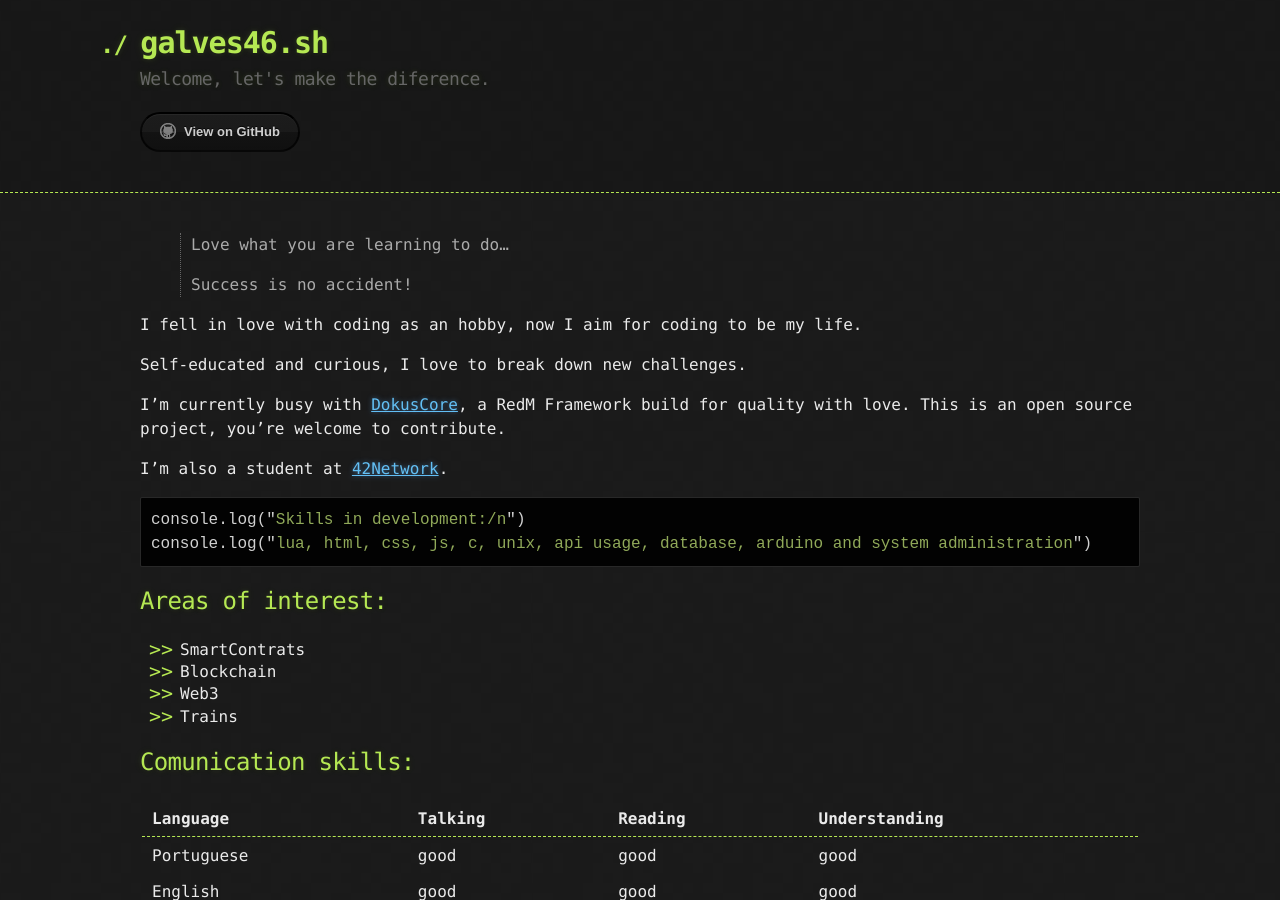
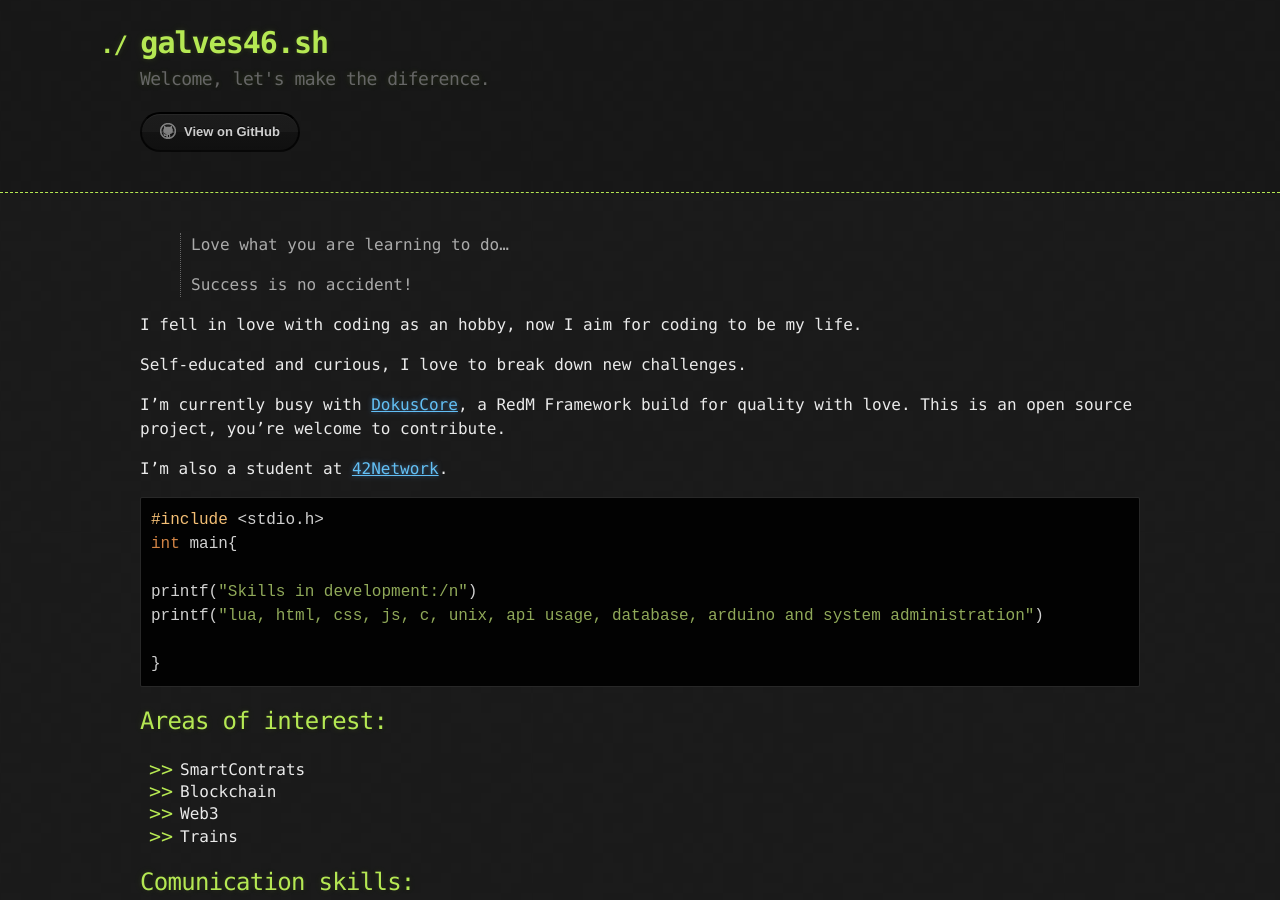
Before and after one commit to galves46/galves46.github.io, a Jekyll site: the page built from index.md, in a window 1280 px wide and 900 px high. Built offline with Jekyll 4.4.1, drawn with Linux system fonts in a browser that asks for light colours.

Commit message:
Update index.md

````diff
--- a/index.md
+++ b/index.md
@@ -4,9 +4,14 @@ layout: default
 
 
 
+
+
 > Love what you are learning to do...
 >
 > Success is no accident!
+
+
+
 
 
 
@@ -21,9 +26,16 @@ I'm also a student at [42Network](https://www.42network.org/).
 
 
 
-```js
-console.log("Skills in development:/n")
-console.log("lua, html, css, js, c, unix, api usage, database, arduino and system administration")
+
+
+```c
+#include <stdio.h>
+int main{
+
+printf("Skills in development:/n")
+printf("lua, html, css, js, c, unix, api usage, database, arduino and system administration")
+
+}
 ```
 
 ## Areas of interest:
````
